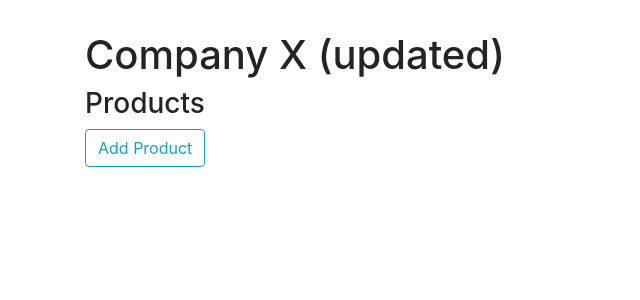
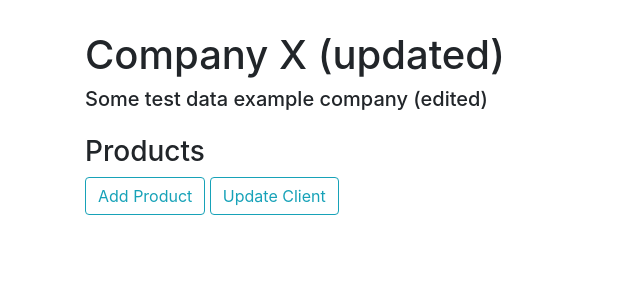
Before and after one commit to RafatAssaf/FeatureLab, a Flask app: page /client/1 in a window 1280 px wide. Shown: the part 56-356 px from the top of the page, without its empty margins (0-640 px from the left). Run offline with Flask 2, Linux system fonts and the light colour scheme; a user stored in the database is signed in; data comes from the database, SQL or seed files in the repository; both versions use the stored data as it was after the commit; data that the repository does not hold is empty; some libraries are stand-ins or nearby versions.

Commit message:
Added Client update logic

```diff
--- a/feature_lab/clients/routes.py
+++ b/feature_lab/clients/routes.py
@@ -61,7 +61,7 @@ request_data = {
 """ Client endpoints """
 
 
-@clients.route('/client/<client_id>')
+@clients.route('/client/<int:client_id>')
 @login_required
 def client(client_id):
     client = Client.query.get_or_404(int(client_id))
@@ -71,7 +71,7 @@ def client(client_id):
 @clients.route('/clients')
 @login_required
 def clients_list():
-    all_clients = Client.query.all()
+    all_clients = Client.query.filter_by(user_id=current_user.id)
     return render_template('clients.html', clients=all_clients)
 
 
@@ -92,6 +92,30 @@ def create_client():
         return redirect(url_for('main.home'))
     else:
         return render_template('create_client.html', form=form)
+
+
+@clients.route('/client/<int:client_id>/update', methods=['GET', 'POST'])
+@login_required
+def update_client(client_id):
+    form = CreateClientForm()
+    client = Client.query.get_or_404(client_id)
+    if request.method == 'GET':
+        # populate the form with client data
+        form.name.data = client.name
+        form.email.data = client.email
+        form.bio.data = client.bio
+        form.phone_number.data = client.phone_number
+        form.priority.data = client.priority
+        return render_template('create_client.html', form=form)
+    elif form.validate_on_submit():
+        # update clients data
+        client.name = form.name.data
+        client.email = form.email.data
+        client.bio = form.bio.data
+        client.phone_number = form.phone_number.data
+        client.priority = form.priority.data
+        db.session.commit()
+        return redirect(url_for('clients.client', client_id=client.id))
 
 
 """ Products endpoints """
--- a/feature_lab/templates/client.html
+++ b/feature_lab/templates/client.html
@@ -1,7 +1,8 @@
 {% extends 'layout.html' %}
 {% block content %}
     <h1>{{client.name}}</h1>
-    <h3>Products</h3>
+    <h5>{{client.bio}}</h5>
+    <h3 class="mt-4">Products</h3>
     {% for product in client.products %}
         <div>
             <a href="/product/5" class="request-card">
@@ -18,4 +19,5 @@
         </div>
     {% endfor %}
     <button class="btn btn-outline-info" onclick="window.location='/create_product'">Add Product</button>
+    <button class="btn btn-outline-info" onclick="window.location='/client/{{client.id}}/update'">Update Client</button>
 {% endblock content %}
```
Also changed, not shown: feature_lab/site.db.
